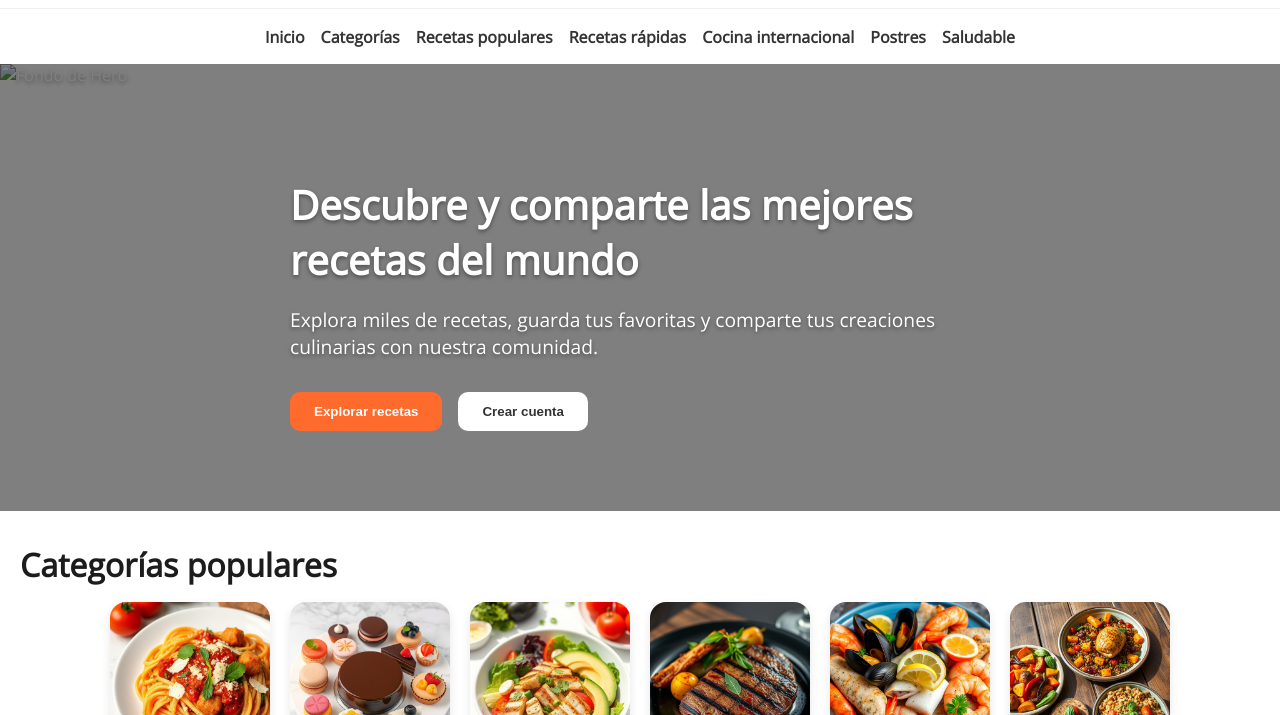
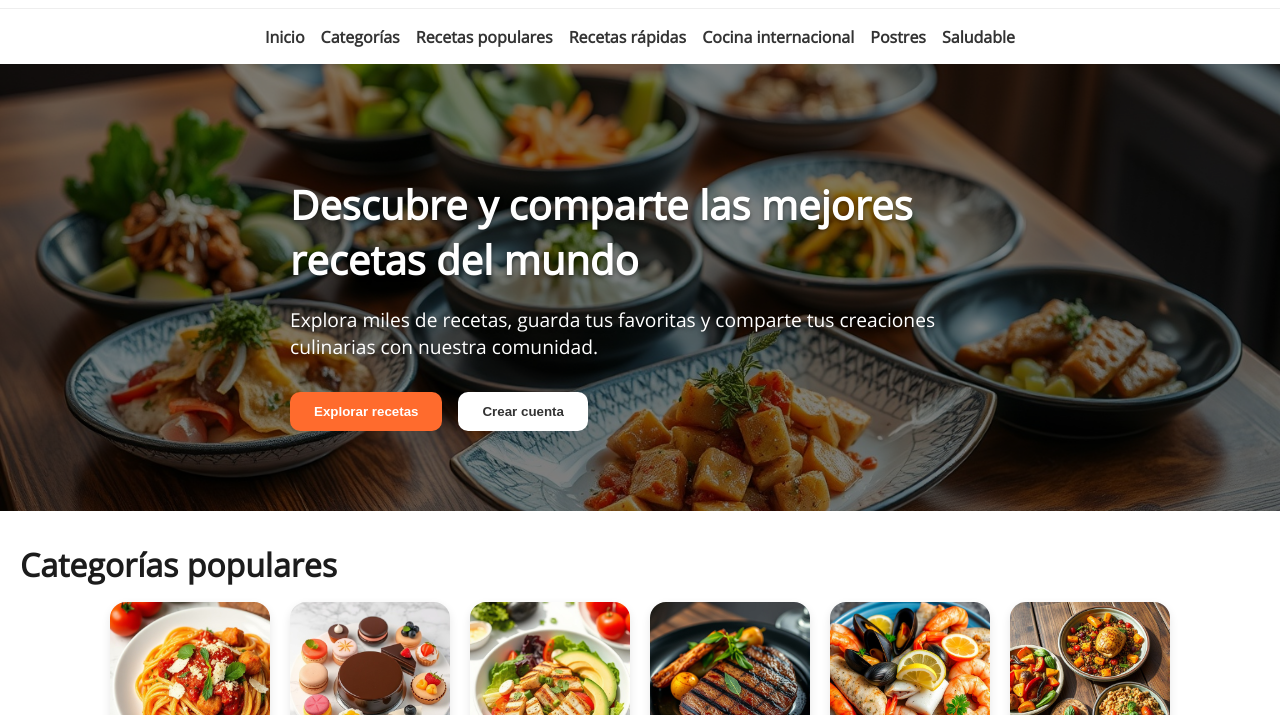
Before and after one commit to hern-n/recetasvirales, a website: page public/MainPage/index.html in a window 1280 px wide. Shown: the part 64-779 px from the top of the page. Drawn offline with Linux system fonts and the light colour scheme; files whose address does not match are found by name.

Commit message:
areglar errores en redistribución

```diff
--- a/public/MainPage/index.html
+++ b/public/MainPage/index.html
@@ -4,7 +4,7 @@
     <meta charset="UTF-8">
     <title>Recetas</title>
 
-    <link rel="icon" href="/resources/logo_resaltado.png" type="image/png">
+    <link rel="icon" href="../resources//logos//logo_resaltado.png" type="image/png">
 
     <link rel="stylesheet" href="/MainPage/styles.css">
 
--- a/public/MainPage/main.js
+++ b/public/MainPage/main.js
@@ -27,7 +27,7 @@ function createHeroSection() {
     hero.className = "hero";
 
     const backgroundImg = document.createElement("img");
-    backgroundImg.src = "/resources/background_image.jpg";
+    backgroundImg.src = "../resources/categories/background_image.jpg";
     backgroundImg.alt = "Fondo de Hero";
     hero.appendChild(backgroundImg);
 
```
Also changed, not shown: public/TemplatePage/index.html (+1 -1 lines), public/searchPage/index.html (+1 -1 lines).
